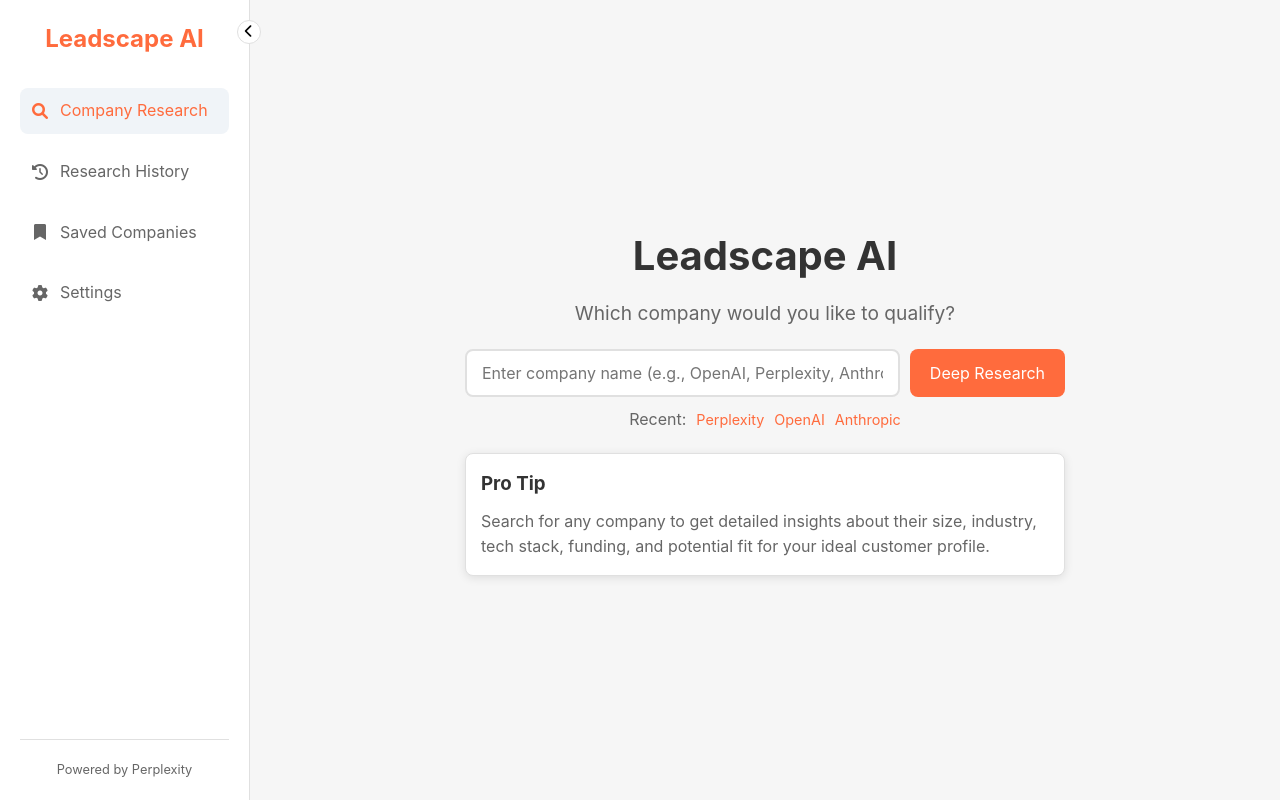
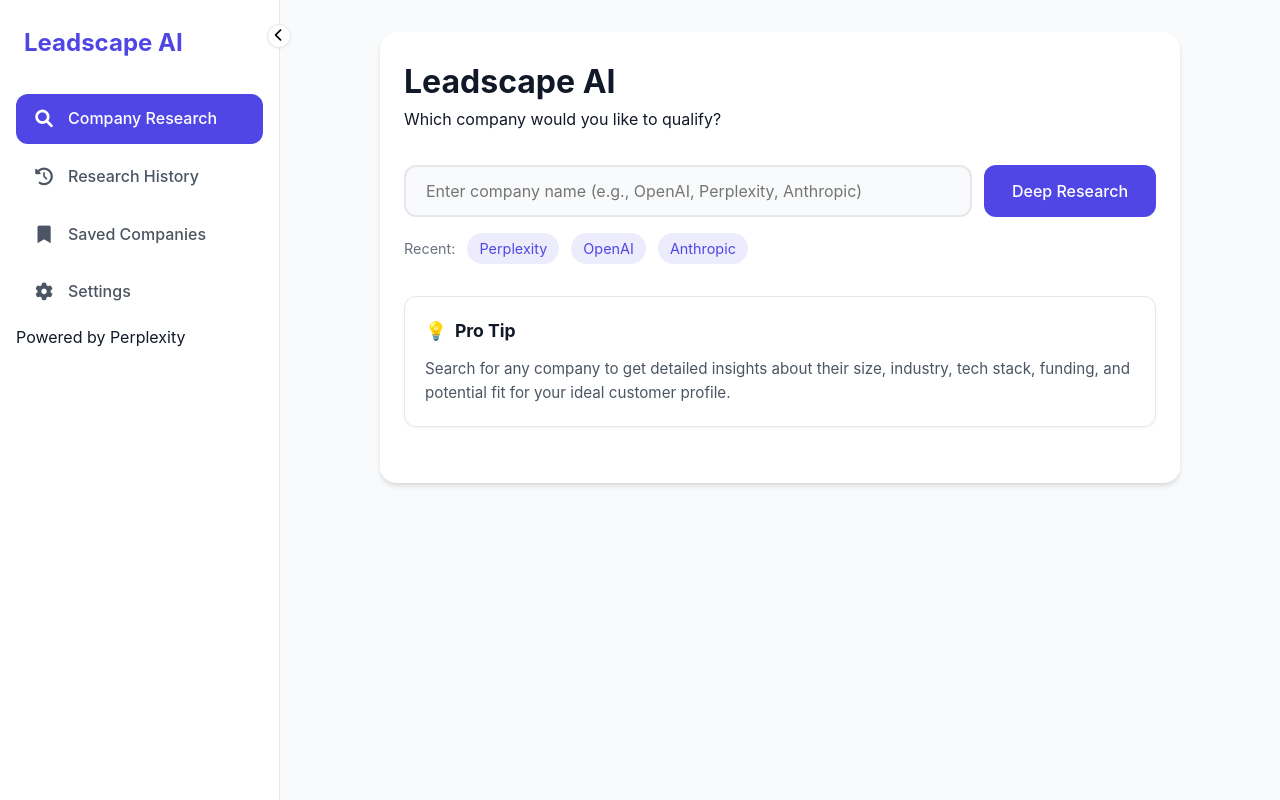
Before and after one commit to danteocualesjr/lead-qualification-agent, a website: page public/index.html in a window 1280 px wide. Drawn offline with nearby package versions, Linux system fonts and the light colour scheme.

Commit message:
updated the interface to make it look more modern

```diff
--- a/public/style.css
+++ b/public/style.css
@@ -1,248 +1,333 @@
-/* Modern CSS with updated color scheme */
+/* Modern CSS with updated color scheme and design */
 :root {
-  --primary: #FF6B3D;
-  --primary-light: #E85D2F;
-  --background: #F6F6F6;
-  --text-dark: #333333;
-  --text-light: #666666;
-  --white: #FFFFFF;
-  --border-color: #E0E0E0;
-  --shadow: 0 2px 10px rgba(0, 0, 0, 0.1);
+  --primary: #4F46E5;
+  --primary-light: #6366F1;
+  --primary-dark: #4338CA;
+  --background: #F9FAFB;
+  --surface: #FFFFFF;
+  --text-primary: #111827;
+  --text-secondary: #4B5563;
+  --text-tertiary: #6B7280;
+  --border: #E5E7EB;
+  --shadow-sm: 0 1px 2px 0 rgb(0 0 0 / 0.05);
+  --shadow: 0 4px 6px -1px rgb(0 0 0 / 0.1), 0 2px 4px -2px rgb(0 0 0 / 0.1);
+  --shadow-lg: 0 10px 15px -3px rgb(0 0 0 / 0.1), 0 4px 6px -4px rgb(0 0 0 / 0.1);
 }
 
 * {
   box-sizing: border-box;
   margin: 0;
   padding: 0;
-  font-family: -apple-system, BlinkMacSystemFont, 'Segoe UI', Roboto, Oxygen, Ubuntu, Cantarell, 'Open Sans', 'Helvetica Neue', sans-serif;
+  font-family: Inter, -apple-system, BlinkMacSystemFont, 'Segoe UI', Roboto, Oxygen, Ubuntu, Cantarell, sans-serif;
 }
 
 body {
   background-color: var(--background);
-  color: var(--text-dark);
+  color: var(--text-primary);
   line-height: 1.6;
 }
 
 .app-container {
   display: flex;
   height: 100vh;
+  background-color: var(--surface);
 }
 
+/* Modernized Sidebar */
 .sidebar {
-  width: 250px;
-  background-color: var(--white);
-  border-right: 1px solid var(--border-color);
+  width: 280px;
+  background-color: var(--surface);
+  border-right: 1px solid var(--border);
   display: flex;
   flex-direction: column;
-  padding: 20px;
-  transition: width 0.3s ease;
+  padding: 24px 16px;
+  transition: all 0.3s cubic-bezier(0.4, 0, 0.2, 1);
   position: relative;
 }
 
-/* Add styles for collapsed sidebar */
 .sidebar.collapsed {
-  width: 70px;
-  padding: 20px 10px;
+  width: 80px;
+}
+
+.sidebar-header {
+  margin-bottom: 32px;
+  padding: 0 8px;
+}
+
+.sidebar-header h2 {
+  color: var(--primary);
+  font-size: 1.5rem;
+  font-weight: 700;
+  transition: opacity 0.2s ease;
 }
 
 .sidebar.collapsed .sidebar-header h2,
 .sidebar.collapsed nav ul li a span,
 .sidebar.collapsed .sidebar-footer p {
-  display: none;
+  opacity: 0;
+  pointer-events: none;
 }
 
-.sidebar.collapsed nav ul li a {
-  justify-content: center;
-  padding: 10px 0;
-}
-
-.sidebar.collapsed nav ul li a i {
+/* Modern Navigation */
+.sidebar nav ul {
+  list-style: none;
+  padding: 0;
   margin: 0;
 }
 
-/* Add toggle button styles */
+.sidebar nav ul li {
+  margin-bottom: 8px;
+}
+
+.sidebar nav ul li a {
+  text-decoration: none;
+  color: var(--text-secondary);
+  display: flex;
+  align-items: center;
+  gap: 12px;
+  padding: 12px 16px;
+  border-radius: 12px;
+  transition: all 0.2s ease;
+  font-weight: 500;
+}
+
+.sidebar nav ul li.active a {
+  background-color: var(--primary);
+  color: white;
+}
+
+.sidebar nav ul li a:hover:not(.active) {
+  background-color: #F3F4F6;
+  color: var(--primary);
+}
+
+.sidebar nav ul li a i {
+  font-size: 1.1rem;
+  width: 24px;
+  text-align: center;
+}
+
+/* Toggle Button */
 .sidebar-toggle {
   position: absolute;
-  top: 20px;
+  top: 24px;
   right: -12px;
   width: 24px;
   height: 24px;
-  background-color: var(--white);
-  border: 1px solid var(--border-color);
+  background-color: var(--surface);
+  border: 1px solid var(--border);
   border-radius: 50%;
   cursor: pointer;
   display: flex;
   align-items: center;
   justify-content: center;
   z-index: 10;
-  transition: transform 0.3s ease;
+  transition: all 0.3s ease;
+  box-shadow: var(--shadow-sm);
 }
 
-.sidebar.collapsed .sidebar-toggle {
-  transform: rotate(180deg);
+.sidebar-toggle:hover {
+  background-color: var(--primary);
+  color: white;
+  border-color: var(--primary);
 }
 
-/* Adjust main content when sidebar is collapsed */
+/* Main Content Area */
 .main-content-container {
   flex-grow: 1;
+  padding: 32px;
   overflow-y: auto;
-  display: flex;
-  justify-content: center;
-  align-items: center;
-  padding: 20px;
-  transition: margin-left 0.3s ease;
-}
-
-.main-content-container.expanded {
-  margin-left: -180px;
-}
-
-.sidebar-header {
-  margin-bottom: 30px;
-  text-align: center;
-}
-
-.sidebar-header h2 {
-  color: var(--primary);
-  font-size: 1.5rem;
-}
-
-.sidebar nav ul {
-  list-style: none;
-  padding: 0;
-}
-
-.sidebar nav ul li {
-  margin-bottom: 15px;
-}
-
-.sidebar nav ul li a {
-  text-decoration: none;
-  color: var(--text-light);
-  display: flex;
-  align-items: center;
-  gap: 10px;
-  padding: 10px;
-  border-radius: 8px;
-  transition: background-color 0.3s ease;
-}
-
-.sidebar nav ul li.active a,
-.sidebar nav ul li a:hover {
-  background-color: #f0f4f8;
-  color: var(--primary);
-}
-
-.sidebar nav ul li a i {
-  width: 20px;
-  text-align: center;
-}
-
-.sidebar-footer {
-  margin-top: auto;
-  text-align: center;
-  color: var(--text-light);
-  font-size: 0.8rem;
-  padding-top: 20px;
-  border-top: 1px solid var(--border-color);
+  background-color: var(--background);
+  transition: all 0.3s cubic-bezier(0.4, 0, 0.2, 1);
 }
 
 .research-area {
-  width: 100%;
-  max-width: 600px;
-  text-align: center;
+  max-width: 800px;
+  margin: 0 auto;
+  padding: 24px;
+  background-color: var(--surface);
+  border-radius: 16px;
+  box-shadow: var(--shadow);
 }
 
-h1 {
-  font-size: 2.5rem;
-  margin-bottom: 10px;
-  color: var(--text-dark);
-}
-
-.subtitle {
-  font-size: 1.2rem;
-  color: var(--text-light);
-  margin-bottom: 20px;
-}
-
+/* Modern Search Interface */
 .search-container {
-  margin-bottom: 20px;
+  margin: 32px 0;
 }
 
 .search-wrapper {
   display: flex;
-  gap: 10px;
-  margin-bottom: 10px;
+  gap: 12px;
+  margin-bottom: 16px;
 }
 
 .company-input {
   flex-grow: 1;
-  padding: 12px 15px;
-  border: 2px solid var(--border-color);
-  border-radius: 8px;
+  padding: 14px 20px;
+  border: 2px solid var(--border);
+  border-radius: 12px;
   font-size: 1rem;
-  transition: border-color 0.3s ease;
+  transition: all 0.2s ease;
+  background-color: var(--background);
 }
 
 .company-input:focus {
   outline: none;
   border-color: var(--primary);
+  box-shadow: 0 0 0 3px rgba(79, 70, 229, 0.1);
 }
 
 .research-btn {
   background-color: var(--primary);
-  color: var(--white);
+  color: white;
   border: none;
-  padding: 12px 20px;
-  border-radius: 8px;
+  padding: 14px 28px;
+  border-radius: 12px;
   cursor: pointer;
   font-size: 1rem;
-  transition: background-color 0.3s ease;
+  font-weight: 500;
+  transition: all 0.2s ease;
+  display: flex;
+  align-items: center;
+  gap: 8px;
 }
 
 .research-btn:hover {
-  background-color: var(--primary-light);
+  background-color: var(--primary-dark);
+  transform: translateY(-1px);
 }
 
+.research-btn:active {
+  transform: translateY(0);
+}
+
+/* Recent Searches */
 .recent-searches {
   display: flex;
-  justify-content: center;
   align-items: center;
-  gap: 10px;
-  color: var(--text-light);
-  margin-bottom: 15px;
+  gap: 12px;
+  color: var(--text-tertiary);
+  font-size: 0.9rem;
 }
 
 .recent-searches a {
   color: var(--primary);
   text-decoration: none;
+  padding: 4px 12px;
+  border-radius: 20px;
+  background-color: rgba(79, 70, 229, 0.1);
+  transition: all 0.2s ease;
+}
+
+.recent-searches a:hover {
+  background-color: rgba(79, 70, 229, 0.2);
+}
+
+/* Pro Tip Card */
+.pro-tip {
+  background-color: var(--surface);
+  border: 1px solid var(--border);
+  border-radius: 12px;
+  padding: 20px;
+  margin-top: 32px;
+  box-shadow: var(--shadow-sm);
+}
+
+.pro-tip h3 {
+  color: var(--text-primary);
+  margin-bottom: 12px;
+  display: flex;
+  align-items: center;
+  gap: 8px;
+  font-size: 1.1rem;
+}
+
+.pro-tip h3::before {
+  content: '💡';
+}
+
+.pro-tip p {
+  color: var(--text-secondary);
+  font-size: 0.95rem;
+}
+
+/* Results Container */
+.results-container {
+  margin-top: 32px;
+}
+
+.qualification-results {
+  background-color: var(--surface);
+  border-radius: 12px;
+  padding: 24px;
+  box-shadow: var(--shadow);
+}
+
+.research-meta {
+  display: flex;
+  gap: 24px;
+  padding-bottom: 16px;
+  border-bottom: 1px solid var(--border);
+  margin-bottom: 24px;
+  color: var(--text-tertiary);
   font-size: 0.9rem;
 }
 
-.recent-searches a:hover {
-  text-decoration: underline;
+.chain-of-thought {
+  background-color: #F8FAFC;
+  border-radius: 12px;
+  padding: 20px;
+  margin-bottom: 24px;
 }
 
-.pro-tip {
-  background-color: var(--white);
-  border: 1px solid var(--border-color);
-  border-radius: 8px;
-  padding: 15px;
-  text-align: left;
-  box-shadow: var(--shadow);
+.results-content {
+  color: var(--text-secondary);
+  line-height: 1.7;
 }
 
-.pro-tip h3 {
-  color: var(--text-dark);
-  margin-bottom: 10px;
+.results-content h3 {
+  color: var(--text-primary);
+  margin: 24px 0 12px;
+  font-size: 1.2rem;
 }
 
-.pro-tip p {
-  color: var(--text-light);
+.results-content ul {
+  margin: 16px 0;
+  padding-left: 24px;
 }
 
-/* Rest of the previous CSS remains the same... */
+.results-content li {
+  margin-bottom: 8px;
+}
 
+/* Loading State */
+.loading {
+  display: flex;
+  align-items: center;
+  justify-content: center;
+  gap: 12px;
+  padding: 40px;
+  color: var(--text-tertiary);
+  font-size: 1.1rem;
+}
+
+.loading i {
+  color: var(--primary);
+}
+
+/* Error Message */
+.error-message {
+  background-color: #FEF2F2;
+  border: 1px solid #FCA5A5;
+  color: #991B1B;
+  padding: 16px;
+  border-radius: 12px;
+  display: flex;
+  align-items: center;
+  gap: 12px;
+}
+
+/* Responsive Design */
 @media (max-width: 768px) {
   .app-container {
     flex-direction: column;
@@ -251,6 +336,12 @@
   .sidebar {
     width: 100%;
     height: auto;
+    padding: 16px;
+  }
+
+  .sidebar.collapsed {
+    width: 100%;
+    height: 60px;
   }
 
   .sidebar nav ul {
@@ -259,14 +350,19 @@
   }
 
   .sidebar nav ul li {
-    margin-bottom: 0;
+    margin: 0;
   }
 
-  .research-area {
-    max-width: 100%;
+  .main-content-container {
+    padding: 16px;
   }
 
   .search-wrapper {
     flex-direction: column;
   }
+
+  .research-btn {
+    width: 100%;
+    justify-content: center;
+  }
 }
```
